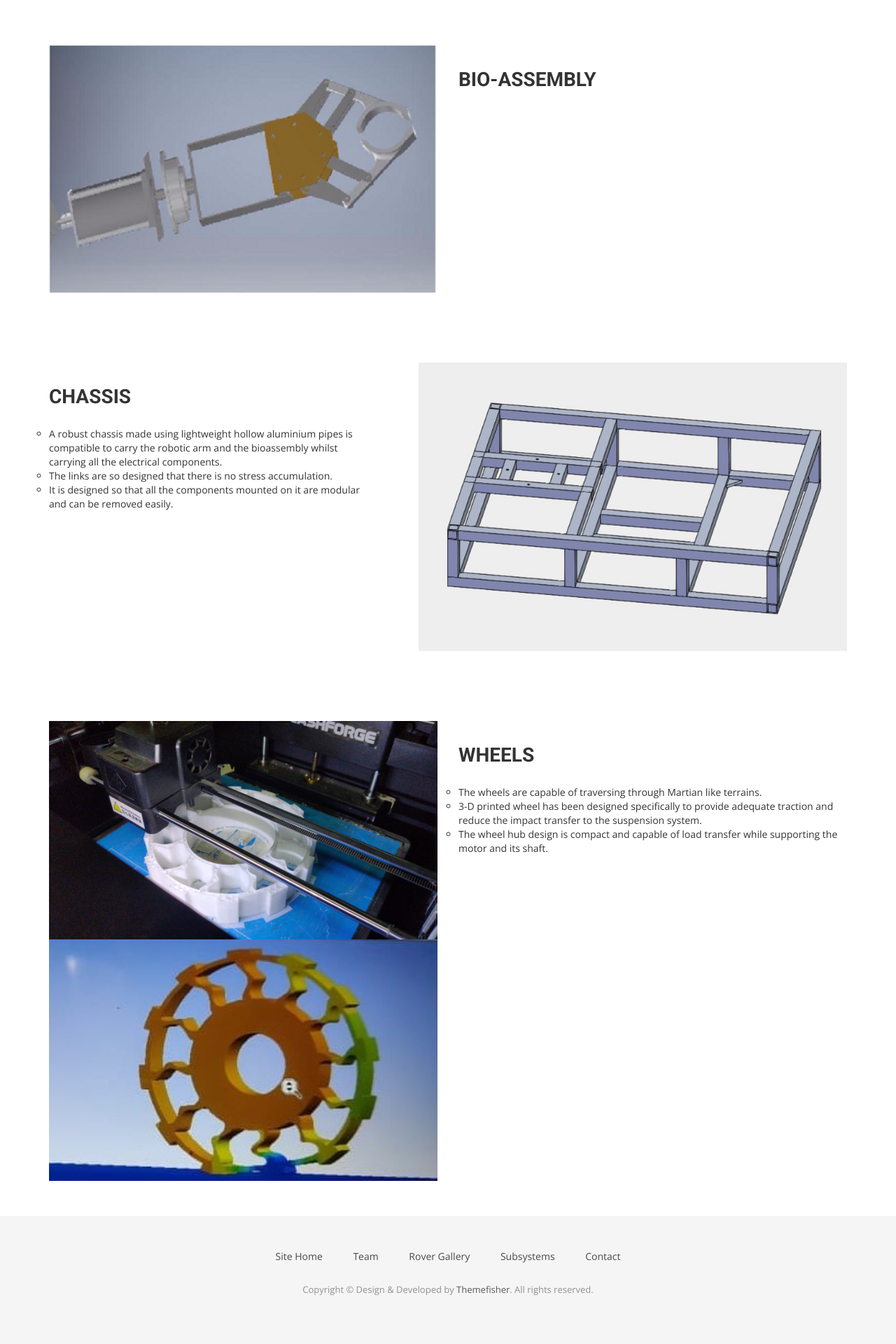
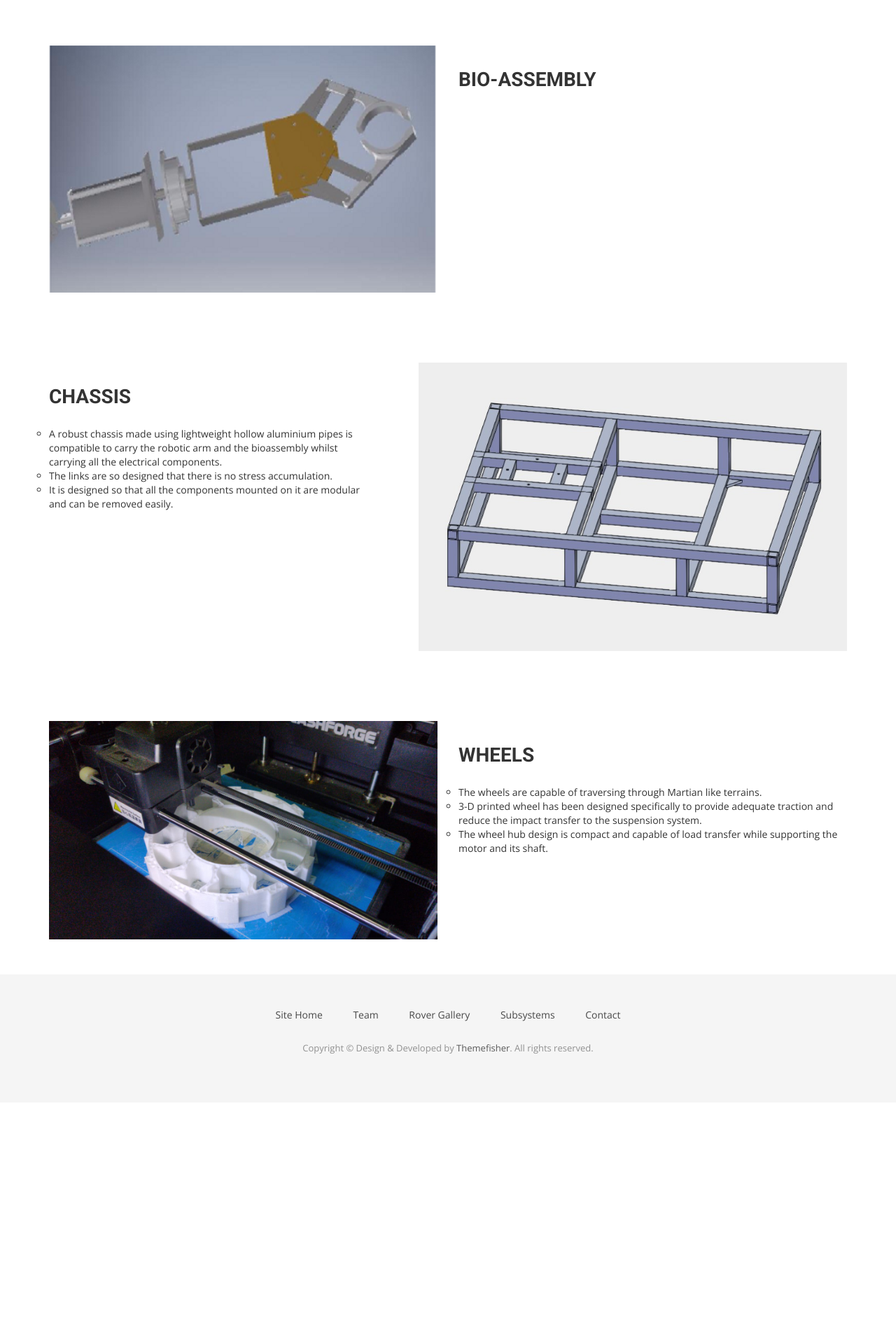
Before and after one commit to iitbmartian/old_website, a Jekyll site: the page built from mech.html, in a window 1280 px wide. Shown: the part 1380-3300 px from the top of the page at 70% size. Built offline with Jekyll 4.4.1, drawn with Linux system fonts in a browser that asks for light colours; nearby versions of some CDN libraries; some web fonts are replaced; after the commit the page ends 2955 px from its top, so only the background shows below that.

Commit message:
Update mech.html

```diff
--- a/mech.html
+++ b/mech.html
@@ -170,6 +170,7 @@ permalink: /mech
     </div>
   </div>
 </section>
+
 <section id="intro">
   <div class="container">
     <div class="row">
@@ -178,9 +179,7 @@ permalink: /mech
           <div>
             <img src="img/wheels.jpeg" alt="IMG" height=100% width=100%>
           </div>
-          <div>
-            <img src="img/wheels_2.jpeg" alt="IMG" height=100% width=100%>
-          </div>
+
         </div>
       </div>
       <div class="col-md-6 col-sm-10">
```
